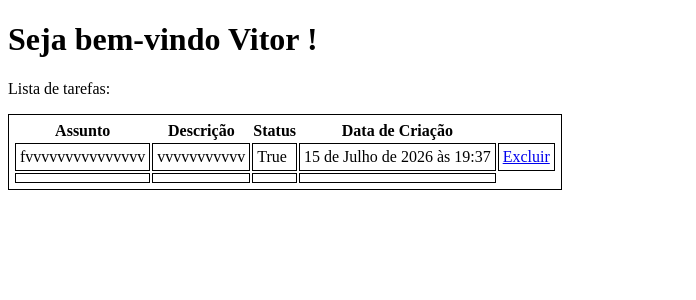
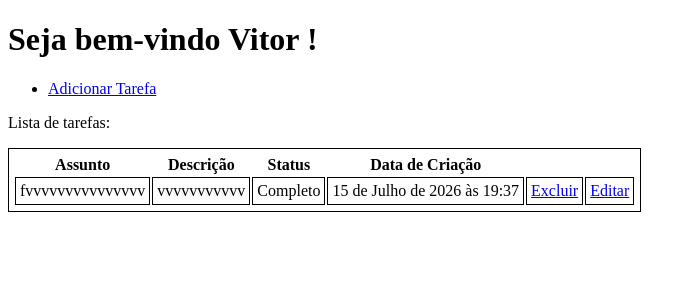
Before and after one commit to theevilvitinho/projeto_teste, a Django app: page /tarefas/ in a window 1280 px wide. Shown: the top 300 px of the page, without its empty margins (0-696 px from the left). Run offline with Django 5.2, Linux system fonts and the light colour scheme; data comes from the database, SQL or seed files in the repository; both versions use the stored data as it was after the commit.

Commit message:
Resolvidos erros

```diff
--- a/meusite/meusite/templates/pagetarefas/adicionar.html
+++ b/meusite/meusite/templates/pagetarefas/adicionar.html
@@ -9,12 +9,12 @@
     </style>
 </head>
 <body>
-        <h1>Seja bem-vindo {{nome}}  !</h1>
+    <h1>Seja bem-vindo {{nome}}  !</h1>
+
 
     <ul>
         <li><a href="{% url 'tarefas:home' %}">Home</a></li>
-        <li><a href="{% url 'tarefas:editar' %}">Editar Tarefa</a></li>
-        <li><a href="{% url 'tarefas:excluir' %}">Excluir Tarefa</a></li>
+
     </ul>
 
 
--- a/meusite/meusite/templates/pagetarefas/home.html
+++ b/meusite/meusite/templates/pagetarefas/home.html
@@ -20,7 +20,10 @@
     <h1>Seja bem-vindo {{nome}}  !</h1>
 
 
+    <ul>
+        <li><a href="{% url 'tarefas:adicionar' %}">Adicionar Tarefa</a></li>
 
+    </ul>
 
     <p>Lista de tarefas:</p>
 
@@ -38,18 +41,15 @@
             <tr>
                 <td>{{tarefa.assunto}}</td>
                 <td>{{tarefa.descricao}}</td>
-                <td>{{tarefa.status}}</td>
+                <td>{% if tarefa.status %}Completo{% else %}Incompleto{% endif %}</td>
                 <td>{{tarefa.data_criacao}}</td>
                 <td><a href="{% url 'tarefas:excluir' id=tarefa.id %}">Excluir</a></td>
+                <td><a href="{% url 'tarefas:editar' id=tarefa.id %}">Editar</a></td>
 
             </tr>
             {% endfor %}
-            <tr>
-                <td></td>
-                <td></td>
-                <td></td>
-                <td></td>
-            </tr>
+
+
         </tbody>
 
 
--- a/meusite/meusite/view.py
+++ b/meusite/meusite/view.py
@@ -7,6 +7,3 @@ def teste_view(request):
 
 def index_view(request):
     return HttpResponse("<h1>Bem-vindo à página inicial!</h1><p style='color: blue'>Este é um novo projeto</p>")
-
-def administracao_view(request):
-    return HttpResponse("Admin teste")
--- a/meusite/tarefas/urls.py
+++ b/meusite/tarefas/urls.py
@@ -6,6 +6,6 @@ app_name = 'tarefas'
 urlpatterns = [
     path('', views.tarefas_nome, name='home'),
     path('adicionar/', views.tarefas_adicionar, name='adicionar'),
-    path('editar/', views.tarefas_editar, name='editar'),
+    path('editar/<int:id>', views.tarefas_editar, name='editar'),
     path('excluir/<int:id>', views.tarefas_excluir, name='excluir'),
 ]
--- a/meusite/tarefas/views.py
+++ b/meusite/tarefas/views.py
@@ -24,11 +24,19 @@ def tarefas_adicionar(request):
     }
     return render(request, 'pagetarefas/adicionar.html', adicionar)
 
-def tarefas_editar(request):
-    editar = {
-        'nome': 'à Página de Editar Tarefas'
-    }
-    return render(request, 'pagetarefas/editar.html', editar)
+def tarefas_editar(request,id):
+    tarefa = get_object_or_404(TarefaModel,id=id)
+    if request.method == "POST":
+        formulario = TarefaForm(request.POST,instance=tarefa)
+        if formulario.is_valid():
+            formulario.save()
+            return redirect('tarefas:home')
+    else:
+        editar = {
+            'form':TarefaForm(instance=tarefa)
+        }
+
+    return render(request, "pagetarefas/editar.html", editar)
 
 
 def tarefas_excluir(request,id):
```
Also changed, not shown: meusite/meusite/templates/pagetarefas/editar.html (+8 -6 lines), meusite/meusite/templates/pagetarefas/excluir.html (+2 -6 lines), meusite/db.sqlite3.
